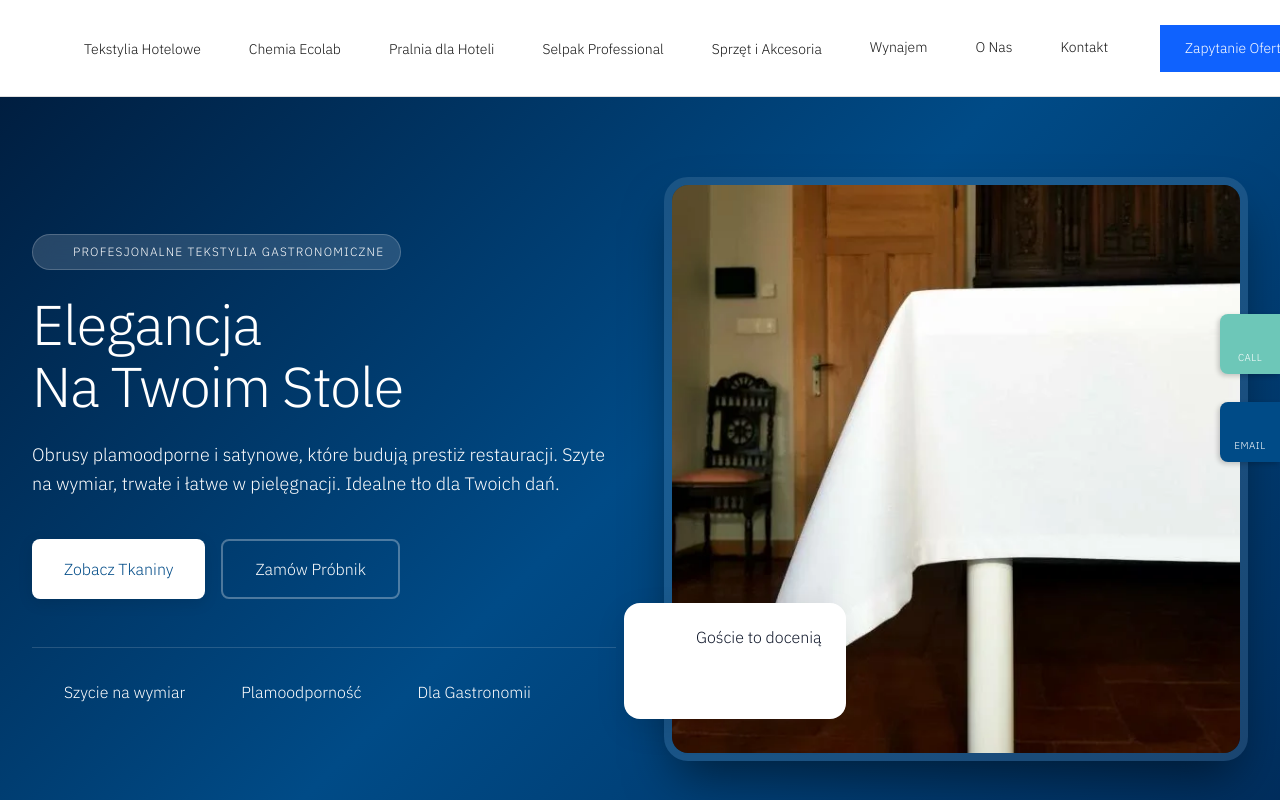
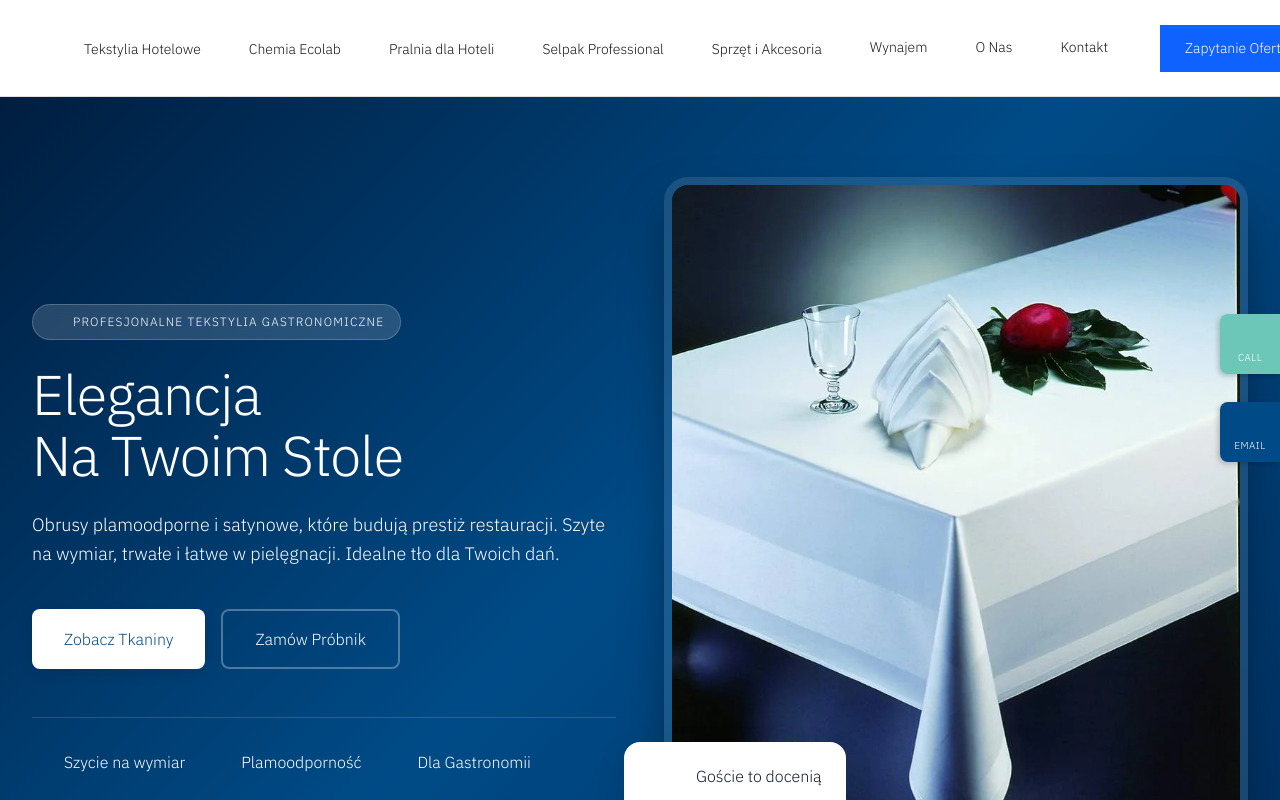
Before and after one commit to czterypokoje-lgtm/nethoreca-website, a Next.js app: page /tekstylia-hotelowe/obrusy in a window 1280 px wide. Shown: the top 800 px of the page. Built offline with nearby package versions, Linux system fonts and the light colour scheme; some icons are missing.

Commit message:
Update table linens hero photo and text color

```diff
--- a/src/components/table-linens/TableLinensHero.tsx
+++ b/src/components/table-linens/TableLinensHero.tsx
@@ -49,7 +49,7 @@ export default function TableLinensHero() {
                     <div className={styles.heroVisual}>
                         <div className={styles.heroImageWrapper}>
                             <Image
-                                src="/images/products/table-linens/hero-obrus.webp"
+                                src="/images/products/table-linens/obrus-standard.webp"
                                 alt="Elegancki obrus premium z owocami dekoracyjnymi na stole bankietowym"
                                 width={600}
                                 height={800}
@@ -62,7 +62,7 @@ export default function TableLinensHero() {
                             <Restaurant size={32} style={{ color: '#004b87' }} />
                             <div>
                                 <strong style={{ color: '#0f172a', display: 'block' }}>Goście to docenią</strong>
-                                <span style={{ color: '#475569', fontSize: '0.875rem' }}>Wyjątkowa estetyka</span>
+                                <span style={{ color: '#004b87', fontSize: '0.875rem', fontWeight: '500' }}>Wyjątkowa estetyka</span>
                             </div>
                         </div>
                     </div>
```
